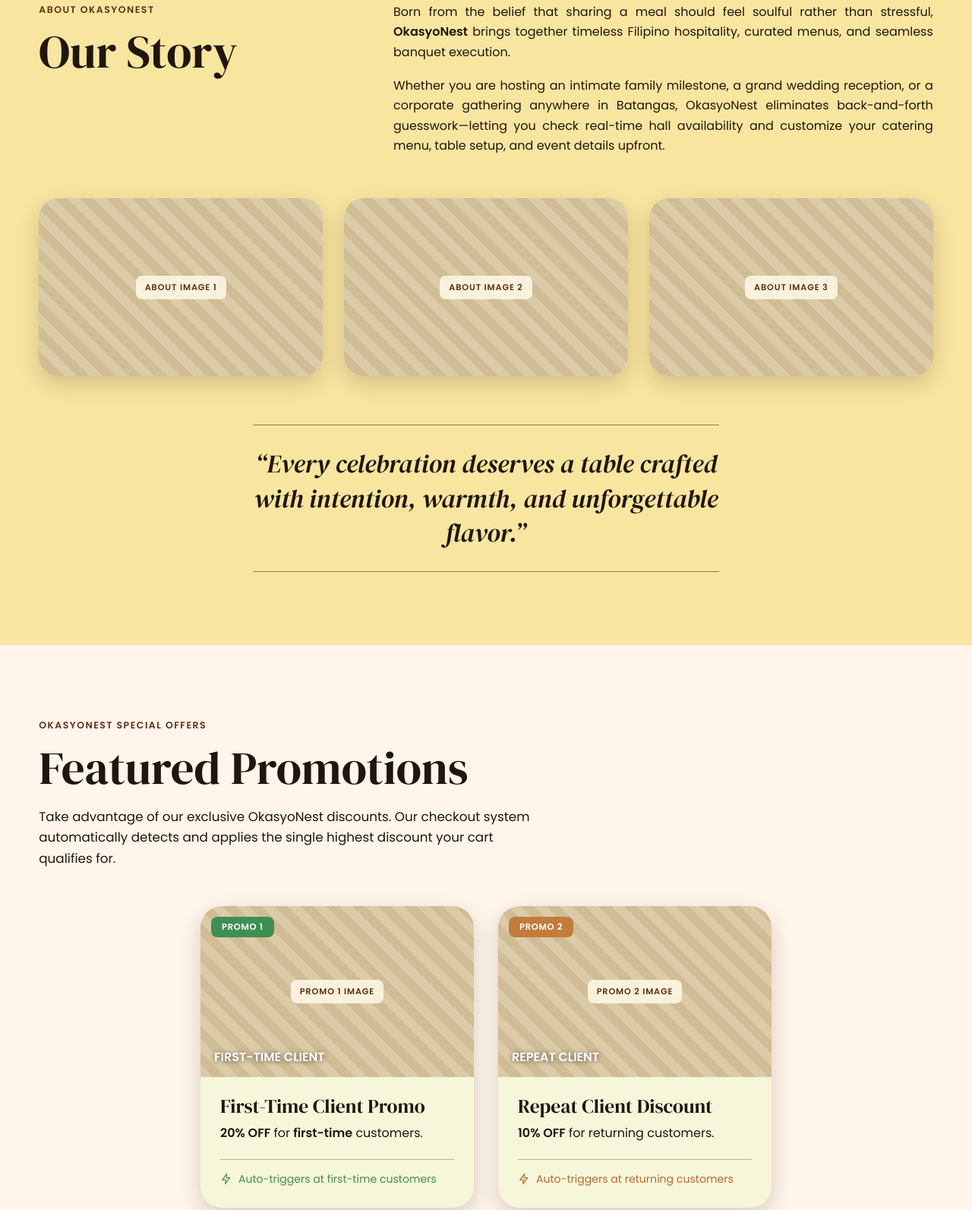
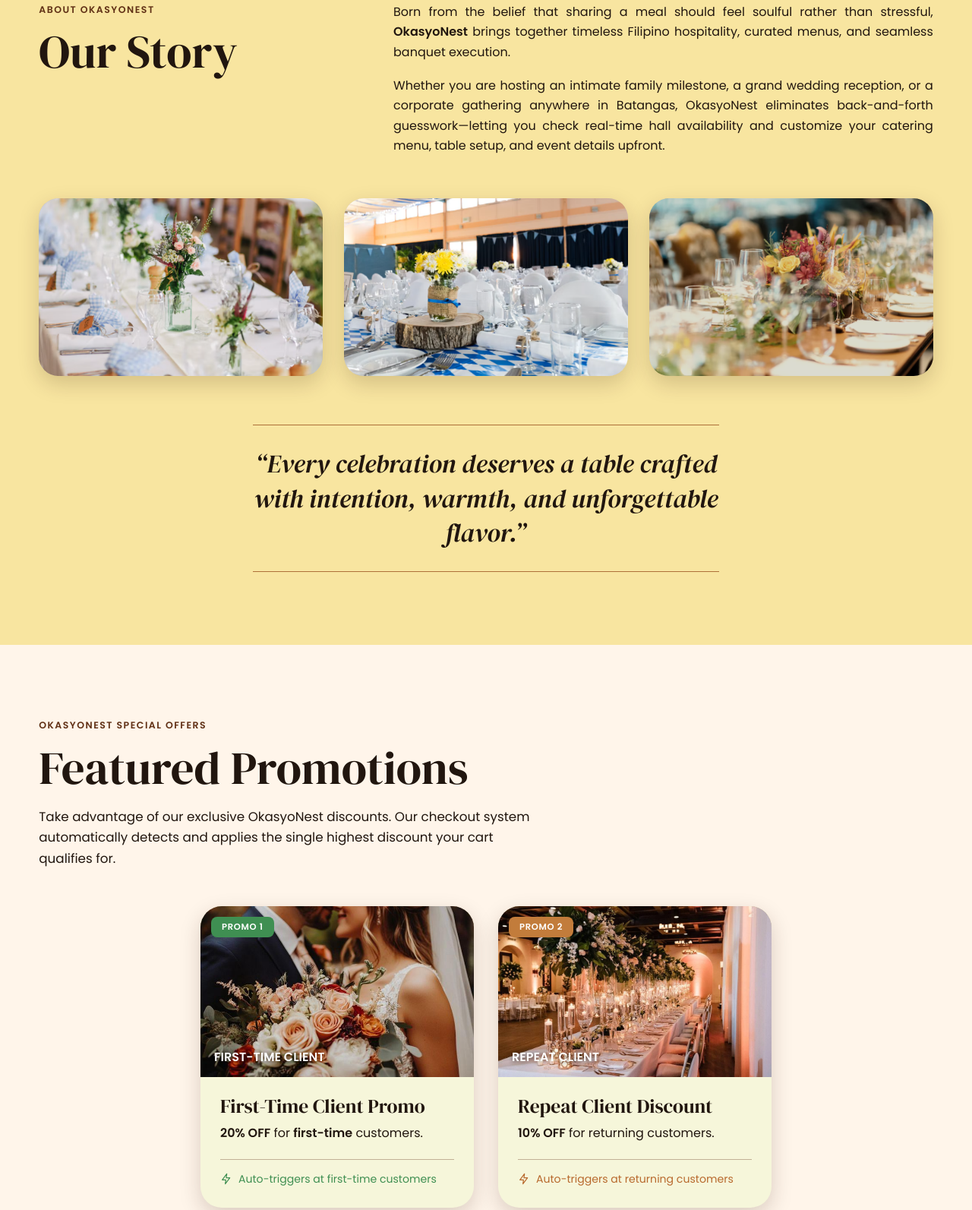
Before and after one commit to Kristal-16/OkasyoNest_Customer-Website, a plain HTML site: page index.html in a window 1280 px wide. Shown: the part 957-2550 px from the top of the page at 76% size. Drawn offline with nearby package versions, Linux system fonts and the light colour scheme.

Commit message:
about, home, promo pics

```diff
--- a/index.html
+++ b/index.html
@@ -20,11 +20,10 @@
   <header class="site-header" id="siteHeader">
     <div class="container header__inner">
       <a class="brand" href="#home" aria-label="OkasyoNest – back to top">
-        <!-- IMAGE PLACEHOLDER: LOGO
-             Save your logo as assets/images/logo-placeholder.png (or change the src). -->
+        <!-- LOGO: assets/images/okasyonest-logo.png -->
         <div class="image-placeholder brand__logo">
           <span>LOGO</span>
-          <img src="assets/images/logo-placeholder.png" alt="OkasyoNest logo" onerror="this.remove()">
+          <img src="assets/images/okasyonest-logo.png" alt="OkasyoNest logo" onerror="this.remove()">
         </div>
         <span class="brand__text">
           <span class="brand__name">Okasyo<em>Nest</em></span>
@@ -52,11 +51,10 @@
   <main>
     <!-- ================= HOME / HERO ================= -->
     <section class="hero" id="home">
-      <!-- IMAGE PLACEHOLDER: HOME HERO BACKGROUND
-           Replace by saving a picture as assets/images/home-hero-placeholder.jpg -->
+      <!-- HOME HERO BACKGROUND: assets/images/home.bg.png -->
       <div class="image-placeholder hero__image">
         <span>HOME HERO IMAGE</span>
-        <img src="assets/images/home-hero-placeholder.jpg" alt="OkasyoNest event venue set for a grand celebration" onerror="this.remove()">
+        <img src="assets/images/home.bg.png" alt="OkasyoNest event venue set for a grand celebration" onerror="this.remove()">
       </div>
       <div class="hero__overlay"></div>
 
@@ -86,20 +84,20 @@
         </div>
 
         <div class="about__gallery">
-          <!-- IMAGE PLACEHOLDER: ABOUT PICTURE 1 (assets/images/about-1-placeholder.jpg) -->
+          <!-- ABOUT PICTURE 1: assets/images/about.1.png -->
           <div class="image-placeholder ratio-gallery">
             <span>ABOUT IMAGE 1</span>
-            <img src="assets/images/about-1-placeholder.jpg" alt="Elegant banquet table setting" onerror="this.remove()">
+            <img src="assets/images/about.1.png" alt="Elegant banquet table setting" onerror="this.remove()">
           </div>
-          <!-- IMAGE PLACEHOLDER: ABOUT PICTURE 2 (assets/images/about-2-placeholder.jpg) -->
+          <!-- ABOUT PICTURE 2: assets/images/about.2.png -->
           <div class="image-placeholder ratio-gallery">
             <span>ABOUT IMAGE 2</span>
-            <img src="assets/images/about-2-placeholder.jpg" alt="Decorated reception hall" onerror="this.remove()">
+            <img src="assets/images/about.2.png" alt="Decorated reception hall" onerror="this.remove()">
           </div>
-          <!-- IMAGE PLACEHOLDER: ABOUT PICTURE 3 (assets/images/about-3-placeholder.jpg) -->
+          <!-- ABOUT PICTURE 3: assets/images/about.3.png -->
           <div class="image-placeholder ratio-gallery">
             <span>ABOUT IMAGE 3</span>
-            <img src="assets/images/about-3-placeholder.jpg" alt="Table styled with flowers and glassware" onerror="this.remove()">
+            <img src="assets/images/about.3.png" alt="Table styled with flowers and glassware" onerror="this.remove()">
           </div>
         </div>
 
@@ -119,10 +117,10 @@
         <div class="promo-grid">
           <article class="promo-card">
             <div class="promo-card__media">
-              <!-- IMAGE PLACEHOLDER: PROMO 1 – FIRST-TIME CLIENT (assets/images/promo-first-time-placeholder.jpg) -->
+              <!-- PROMO 1 – FIRST-TIME CLIENT: assets/images/promo1.png -->
               <div class="image-placeholder ratio-promo">
                 <span>PROMO 1 IMAGE</span>
-                <img src="assets/images/promo-first-time-placeholder.jpg" alt="Bridal bouquet" onerror="this.remove()">
+                <img src="assets/images/promo1.png" alt="Bridal bouquet" onerror="this.remove()">
               </div>
               <span class="promo-card__badge promo-card__badge--green">Promo 1</span>
               <span class="promo-card__label">First-Time Client</span>
@@ -136,10 +134,10 @@
 
           <article class="promo-card">
             <div class="promo-card__media">
-              <!-- IMAGE PLACEHOLDER: PROMO 2 – REPEAT CLIENT (assets/images/promo-repeat-placeholder.jpg) -->
+              <!-- PROMO 2 – REPEAT CLIENT: assets/images/promo2.png -->
               <div class="image-placeholder ratio-promo">
                 <span>PROMO 2 IMAGE</span>
-                <img src="assets/images/promo-repeat-placeholder.jpg" alt="Garden reception hall" onerror="this.remove()">
+                <img src="assets/images/promo2.png" alt="Garden reception hall" onerror="this.remove()">
               </div>
               <span class="promo-card__badge promo-card__badge--amber">Promo 2</span>
               <span class="promo-card__label">Repeat Client</span>
@@ -169,10 +167,10 @@
           <!-- VENUE 1 -->
           <article class="venue-card">
             <div class="venue-card__media">
-              <!-- IMAGE PLACEHOLDER: BAUAN GRAND PAVILION (assets/images/bauan-grand-pavilion-placeholder.jpg) -->
+              <!-- BAUAN GRAND PAVILION (uses the About image) -->
               <div class="image-placeholder ratio-venue">
                 <span>BAUAN GRAND PAVILION IMAGE</span>
-                <img src="assets/images/bauan-grand-pavilion-placeholder.jpg" alt="Bauan Grand Pavilion main hall" onerror="this.remove()">
+                <img src="assets/images/about.1.png" alt="Bauan Grand Pavilion main hall" onerror="this.remove()">
               </div>
               <span class="capacity-badge">Up to 250 Guests</span>
             </div>
@@ -198,10 +196,10 @@
           <!-- VENUE 2 -->
           <article class="venue-card">
             <div class="venue-card__media">
-              <!-- IMAGE PLACEHOLDER: SAN ROQUE GARDEN & VERANDA (assets/images/san-roque-garden-placeholder.jpg) -->
+              <!-- SAN ROQUE GARDEN & VERANDA (uses the About image) -->
               <div class="image-placeholder ratio-venue">
                 <span>SAN ROQUE GARDEN IMAGE</span>
-                <img src="assets/images/san-roque-garden-placeholder.jpg" alt="San Roque Garden and Veranda" onerror="this.remove()">
+                <img src="assets/images/about.2.png" alt="San Roque Garden and Veranda" onerror="this.remove()">
               </div>
               <span class="capacity-badge">Up to 150 Guests</span>
             </div>
@@ -227,10 +225,10 @@
           <!-- VENUE 3 -->
           <article class="venue-card">
             <div class="venue-card__media">
-              <!-- IMAGE PLACEHOLDER: MANGHINAO EXECUTIVE FUNCTION HALL (assets/images/manghinao-hall-placeholder.jpg) -->
+              <!-- MANGHINAO EXECUTIVE FUNCTION HALL (uses the About image) -->
               <div class="image-placeholder ratio-venue">
                 <span>MANGHINAO HALL IMAGE</span>
-                <img src="assets/images/manghinao-hall-placeholder.jpg" alt="Manghinao Executive Function Hall" onerror="this.remove()">
+                <img src="assets/images/about.3.png" alt="Manghinao Executive Function Hall" onerror="this.remove()">
               </div>
               <span class="capacity-badge">Up to 80 Guests</span>
             </div>
@@ -362,10 +360,10 @@
       <div class="container footer__grid">
         <div>
           <a class="brand brand--footer" href="#home" aria-label="OkasyoNest – back to top">
-            <!-- IMAGE PLACEHOLDER: FOOTER LOGO (same file as the header logo) -->
+            <!-- FOOTER LOGO (same file as the header logo) -->
             <div class="image-placeholder brand__logo">
               <span>LOGO</span>
-              <img src="assets/images/logo-placeholder.png" alt="OkasyoNest logo" onerror="this.remove()">
+              <img src="assets/images/okasyonest-logo.png" alt="OkasyoNest logo" onerror="this.remove()">
             </div>
             <span class="brand__name">Okasyo<em>Nest</em></span>
           </a>
@@ -407,10 +405,10 @@
   <div class="modal" id="modal-bauan-grand-pavilion" role="dialog" aria-modal="true" aria-labelledby="title-bauan-grand-pavilion" aria-hidden="true">
     <div class="modal__dialog">
       <button class="modal__x" type="button" data-modal-close aria-label="Close hall details">&times;</button>
-      <!-- IMAGE PLACEHOLDER: MODAL – BAUAN GRAND PAVILION (same file as the venue card image) -->
+      <!-- Same file as the venue card image -->
       <div class="image-placeholder ratio-modal">
         <span>BAUAN GRAND PAVILION IMAGE</span>
-        <img src="assets/images/bauan-grand-pavilion-placeholder.jpg" alt="Bauan Grand Pavilion" onerror="this.remove()">
+        <img src="assets/images/about.1.png" alt="Bauan Grand Pavilion" onerror="this.remove()">
       </div>
       <div class="modal__body">
         <p class="venue-card__location">Poblacion, Bauan, Batangas</p>
@@ -432,10 +430,9 @@
   <div class="modal" id="modal-san-roque-garden-veranda" role="dialog" aria-modal="true" aria-labelledby="title-san-roque-garden-veranda" aria-hidden="true">
     <div class="modal__dialog">
       <button class="modal__x" type="button" data-modal-close aria-label="Close hall details">&times;</button>
-      <!-- IMAGE PLACEHOLDER: MODAL – SAN ROQUE GARDEN & VERANDA -->
       <div class="image-placeholder ratio-modal">
         <span>SAN ROQUE GARDEN IMAGE</span>
-        <img src="assets/images/san-roque-garden-placeholder.jpg" alt="San Roque Garden and Veranda" onerror="this.remove()">
+        <img src="assets/images/about.2.png" alt="San Roque Garden and Veranda" onerror="this.remove()">
       </div>
       <div class="modal__body">
         <p class="venue-card__location">San Roque, Bauan, Batangas</p>
@@ -457,10 +454,9 @@
   <div class="modal" id="modal-manghinao-executive-hall" role="dialog" aria-modal="true" aria-labelledby="title-manghinao-executive-hall" aria-hidden="true">
     <div class="modal__dialog">
       <button class="modal__x" type="button" data-modal-close aria-label="Close hall details">&times;</button>
-      <!-- IMAGE PLACEHOLDER: MODAL – MANGHINAO EXECUTIVE FUNCTION HALL -->
       <div class="image-placeholder ratio-modal">
         <span>MANGHINAO HALL IMAGE</span>
-        <img src="assets/images/manghinao-hall-placeholder.jpg" alt="Manghinao Executive Function Hall" onerror="this.remove()">
+        <img src="assets/images/about.3.png" alt="Manghinao Executive Function Hall" onerror="this.remove()">
       </div>
       <div class="modal__body">
         <p class="venue-card__location">Manghinao, Bauan, Batangas</p>
```
Also changed, not shown: assets/images/README.txt, assets/images/about.1.png (added), assets/images/about.2.png (added), assets/images/about.3.png (added), assets/images/okasyonest-logo.png (added), assets/images/promo1.png (added), assets/images/promo2.png (added), 1 other file.
